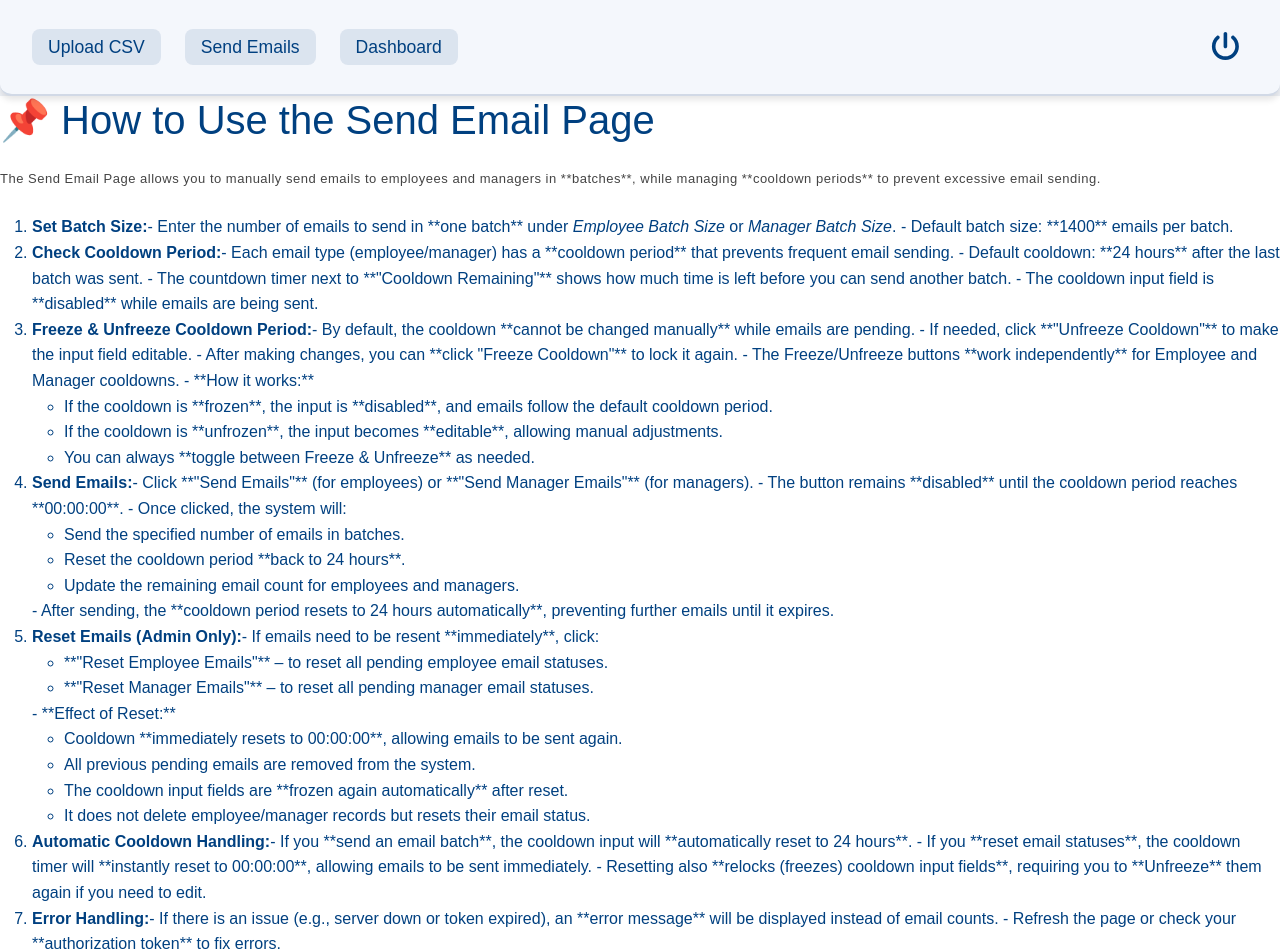
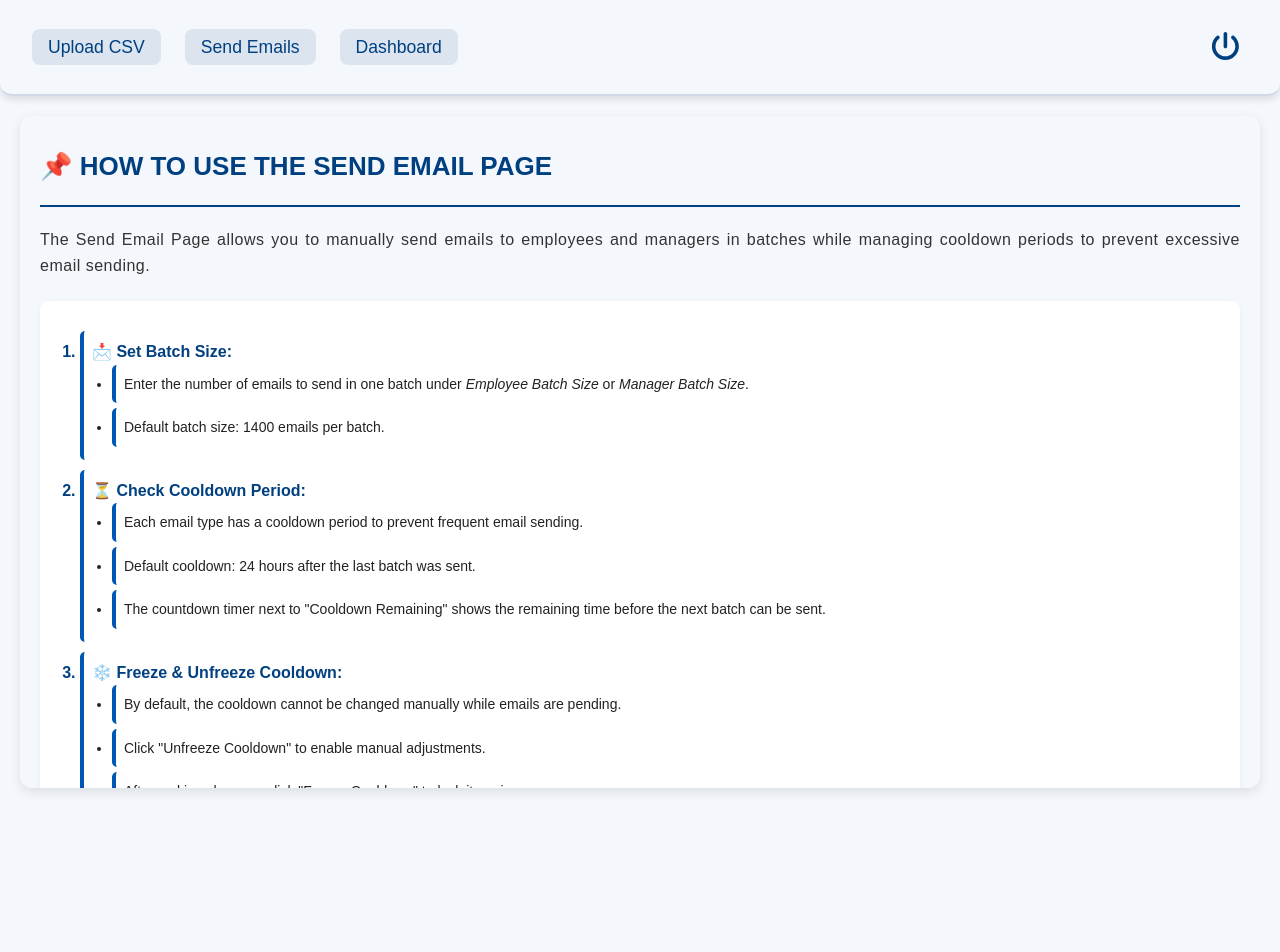
Before and after one commit to rahulapps29/flip_front, a React (Vite) app: page /instructions in a window 1280 px wide. Shown: the top 952 px of the page. After the commit the page ends 808 px from the top, so only its background shows below. Built offline with nearby package versions, Linux system fonts and the light colour scheme; sample sign-in values are in the browser's storage.

Commit message:
Updated the UI for better UX

```diff
--- a/src/App.jsx
+++ b/src/App.jsx
@@ -31,7 +31,7 @@ const App = () => {
         <Route path="/" element={<Navigate to="/dashboard" />} />
         <Route path="/login" element={<Login />} />
         <Route path="/form" element={<FormPage />} />
-        <Route path="/instructions" element={<Instructions />} />
+        <Route path="/instructions" element={<ProtectedRoute><Instructions /></ProtectedRoute>} />
         <Route path="/upload" element={<ProtectedRoute><UploadPage /></ProtectedRoute>} />
         <Route path="/send-email" element={<ProtectedRoute><SendEmailPage /></ProtectedRoute>} />
         <Route path="/dashboard" element={<ProtectedRoute><Dashboard /></ProtectedRoute>} />
--- a/src/pages/Home.css
+++ b/src/pages/Home.css
@@ -131,7 +131,7 @@ body {
   margin-top: 25px;
   border-left: 5px solid #008080;
   box-shadow: 0 4px 12px rgba(0, 0, 0, 0.1);
-  overflow-y: scroll;
+  overflow-y: auto;
 }
 
 /* 📌 Instruction Titles */
--- /dev/null
+++ b/src/pages/Instructions.css
@@ -0,0 +1,127 @@
+/* 🌟 Base Styling */
+.instructions-container {
+  max-width: 100%;
+  margin: 20px;
+  padding: 20px;
+  background-color: #f4f7fc;
+  border-radius: 12px;
+  box-shadow: 0 4px 12px rgba(0, 0, 0, 0.1);
+  height: 84vh;
+  display: flex;
+  flex-direction: column;
+  position: relative;
+  overflow-y: auto;
+}
+
+/* 📌 Header */
+.instructions-header {
+  display: flex;
+  justify-content: space-between;
+  align-items: center;
+  padding: 15px 0;
+  border-bottom: 2px solid #004080;
+  margin-bottom: 20px;
+}
+
+.instructions-header h1 {
+  font-size: 26px;
+  font-weight: bold;
+  color: #004080;
+  text-transform: uppercase;
+}
+
+/* 📖 Text */
+.instructions-text {
+  font-size: 16px;
+  color: #333;
+  line-height: 1.6;
+  text-align: justify;
+}
+
+/* 📑 Instruction Content */
+.instructions-content {
+  background: white;
+  padding: 20px;
+  border-radius: 8px;
+  box-shadow: 0 2px 6px rgba(0, 0, 0, 0.05);
+  margin-top: 15px;
+}
+
+/* 📌 Ordered List */
+.instructions-list {
+  list-style-type: decimal;
+  padding-left: 20px;
+  margin-top: 10px;
+}
+
+.instructions-list li {
+  font-size: 16px;
+  font-weight: bold;
+  color: #004080;
+  margin-bottom: 10px;
+}
+
+.instructions-list ul {
+  list-style-type: disc;
+  margin-left: 20px;
+  padding-left: 0;
+}
+
+.instructions-list ul li {
+  font-weight: normal;
+  color: #222;
+  font-size: 14px;
+  background: white;
+  padding: 8px;
+  margin-bottom: 5px;
+  border-radius: 5px;
+  border-left: 4px solid #0056b3;
+  transition: background 0.3s ease;
+}
+
+.instructions-list ul li:hover {
+  background: #e3f2fd;
+}
+
+/* 🔗 Back Link */
+.instructions-footer {
+  text-align: center;
+  margin-top: 20px;
+}
+
+.back-link {
+  font-size: 16px;
+  font-weight: bold;
+  color: #0056b3;
+  text-decoration: none;
+  transition: color 0.3s ease;
+}
+
+.back-link:hover {
+  color: #003366;
+  text-decoration: underline;
+}
+
+/* 📱 Responsive Design */
+@media (max-width: 768px) {
+  .instructions-container {
+    width: 90%;
+    padding: 20px;
+  }
+
+  .instructions-header h1 {
+    font-size: 22px;
+  }
+
+  .instructions-text {
+    font-size: 15px;
+  }
+
+  .instructions-list li {
+    font-size: 14px;
+  }
+
+  .back-link {
+    font-size: 14px;
+  }
+}
--- a/src/pages/Instructions.jsx
+++ b/src/pages/Instructions.jsx
@@ -1,88 +1,86 @@
 import React from "react";
 import { Link } from "react-router-dom";
+import "./Instructions.css"; // Import the CSS file
 
 const Instructions = () => {
   return (
-    <div className="max-w-2xl mx-auto p-6 bg-white shadow-lg rounded-lg">
-      <h1 className="text-2xl font-bold mb-4">📌 How to Use the Send Email Page</h1>
-      <p className="mb-4">
-        The Send Email Page allows you to manually send emails to employees and managers in **batches**, while managing **cooldown periods** to prevent excessive email sending.
+    <div className="instructions-container">
+      <div className="instructions-header">
+        <h1>📌 How to Use the Send Email Page</h1>
+      </div>
+
+      <p className="instructions-text">
+        The Send Email Page allows you to manually send emails to employees and managers in batches while managing cooldown periods to prevent excessive email sending.
       </p>
 
-      <ol className="list-decimal pl-5 space-y-3">
-        <li>
-          <strong>Set Batch Size:</strong>
-          - Enter the number of emails to send in **one batch** under <em>Employee Batch Size</em> or <em>Manager Batch Size</em>.
-          - Default batch size: **1400** emails per batch.
-        </li>
+      <div className="instructions-content">
+        <ol className="instructions-list">
+          <li>
+            <strong>📩 Set Batch Size:</strong>
+            <ul>
+              <li>Enter the number of emails to send in one batch under <em>Employee Batch Size</em> or <em>Manager Batch Size</em>.</li>
+              <li>Default batch size: 1400 emails per batch.</li>
+            </ul>
+          </li>
 
-        <li>
-          <strong>Check Cooldown Period:</strong>
-          - Each email type (employee/manager) has a **cooldown period** that prevents frequent email sending.
-          - Default cooldown: **24 hours** after the last batch was sent.
-          - The countdown timer next to **"Cooldown Remaining"** shows how much time is left before you can send another batch.
-          - The cooldown input field is **disabled** while emails are being sent.
-        </li>
+          <li>
+            <strong>⏳ Check Cooldown Period:</strong>
+            <ul>
+              <li>Each email type has a cooldown period to prevent frequent email sending.</li>
+              <li>Default cooldown: 24 hours after the last batch was sent.</li>
+              <li>The countdown timer next to "Cooldown Remaining" shows the remaining time before the next batch can be sent.</li>
+            </ul>
+          </li>
 
-        <li>
-          <strong>Freeze & Unfreeze Cooldown Period:</strong>
-          - By default, the cooldown **cannot be changed manually** while emails are pending.
-          - If needed, click **"Unfreeze Cooldown"** to make the input field editable.
-          - After making changes, you can **click "Freeze Cooldown"** to lock it again.
-          - The Freeze/Unfreeze buttons **work independently** for Employee and Manager cooldowns.
-          - **How it works:**
-            <ul className="list-disc pl-5">
-              <li>If the cooldown is **frozen**, the input is **disabled**, and emails follow the default cooldown period.</li>
-              <li>If the cooldown is **unfrozen**, the input becomes **editable**, allowing manual adjustments.</li>
-              <li>You can always **toggle between Freeze & Unfreeze** as needed.</li>
+          <li>
+            <strong>❄️ Freeze & Unfreeze Cooldown:</strong>
+            <ul>
+              <li>By default, the cooldown cannot be changed manually while emails are pending.</li>
+              <li>Click "Unfreeze Cooldown" to enable manual adjustments.</li>
+              <li>After making changes, click "Freeze Cooldown" to lock it again.</li>
+              <li>Freeze/Unfreeze buttons work independently for employees and managers.</li>
             </ul>
-        </li>
+          </li>
 
-        <li>
-          <strong>Send Emails:</strong>
-          - Click **"Send Emails"** (for employees) or **"Send Manager Emails"** (for managers).
-          - The button remains **disabled** until the cooldown period reaches **00:00:00**.
-          - Once clicked, the system will:
-            <ul className="list-disc pl-5">
-              <li>Send the specified number of emails in batches.</li>
-              <li>Reset the cooldown period **back to 24 hours**.</li>
-              <li>Update the remaining email count for employees and managers.</li>
+          <li>
+            <strong>🚀 Send Emails:</strong>
+            <ul>
+              <li>Click "Send Emails" (for employees) or "Send Manager Emails" (for managers).</li>
+              <li>The button is disabled until the cooldown period reaches 00:00:00.</li>
+              <li>After sending, the cooldown resets to 24 hours automatically.</li>
             </ul>
-          - After sending, the **cooldown period resets to 24 hours automatically**, preventing further emails until it expires.
-        </li>
+          </li>
 
-        <li>
-          <strong>Reset Emails (Admin Only):</strong>
-          - If emails need to be resent **immediately**, click:
-            <ul className="list-disc pl-5">
-              <li>**"Reset Employee Emails"** – to reset all pending employee email statuses.</li>
-              <li>**"Reset Manager Emails"** – to reset all pending manager email statuses.</li>
+          <li>
+            <strong>🔄 Reset Emails (Admin Only):</strong>
+            <ul>
+              <li>Click "Reset Employee Emails" to reset all employee email statuses.</li>
+              <li>Click "Reset Manager Emails" to reset all manager email statuses.</li>
+              <li>The cooldown instantly resets to 00:00:00, allowing immediate email sending.</li>
             </ul>
-          - **Effect of Reset:**
-            <ul className="list-disc pl-5">
-              <li>Cooldown **immediately resets to 00:00:00**, allowing emails to be sent again.</li>
-              <li>All previous pending emails are removed from the system.</li>
-              <li>The cooldown input fields are **frozen again automatically** after reset.</li>
-              <li>It does not delete employee/manager records but resets their email status.</li>
+          </li>
+
+          <li>
+            <strong>⚠️ Automatic Cooldown Handling:</strong>
+            <ul>
+              <li>If you send an email batch, the cooldown input will automatically reset to 24 hours.</li>
+              <li>If you reset email statuses, the cooldown timer will instantly reset to 00:00:00, allowing emails to be sent immediately.</li>
+              <li>Resetting also relocks (freezes) cooldown input fields, requiring you to "Unfreeze" them again if you need to edit.</li>
             </ul>
-        </li>
+          </li>
 
-        <li>
-          <strong>Automatic Cooldown Handling:</strong>
-          - If you **send an email batch**, the cooldown input will **automatically reset to 24 hours**.
-          - If you **reset email statuses**, the cooldown timer will **instantly reset to 00:00:00**, allowing emails to be sent immediately.
-          - Resetting also **relocks (freezes) cooldown input fields**, requiring you to **Unfreeze** them again if you need to edit.
-        </li>
+          <li>
+            <strong>🚨 Error Handling:</strong>
+            <ul>
+              <li>If there is an issue (e.g., server down or token expired), an error message will be displayed instead of email counts.</li>
+              <li>Refresh the page or check your authorization token to fix errors.</li>
+            </ul>
+          </li>
+        </ol>
+      </div>
 
-        <li>
-          <strong>Error Handling:</strong>
-          - If there is an issue (e.g., server down or token expired), an **error message** will be displayed instead of email counts.
-          - Refresh the page or check your **authorization token** to fix errors.
-        </li>
-      </ol>
-
-      <div className="mt-6">
-        <Link to="/" className="text-blue-600 hover:underline">← Back to Main Page</Link>
+      <div className="instructions-footer">
+        <Link to="/send-email" className="back-link">← Back to Send Emails Page</Link>
       </div>
     </div>
   );
--- a/ui/Navbar.css
+++ b/ui/Navbar.css
@@ -49,11 +49,9 @@
 
 /* ✅ Disabled Link (Current Page) */
 .disabled-link {
-  color: #7a869a; /* Muted grayish-blue */
+  color: #f4f7fc; /* Muted grayish-blue */
   pointer-events: none; /* Prevents clicks */
-  opacity: 0.6; /* Slightly faded */
-  cursor: default;
-  background: rgba(0, 64, 128, 0.05);
+  background: #004080;
   padding: 0.5rem 1rem;
   border-radius: 8px;
 }
```
Also changed, not shown: src/pages/SendEmail.css (+23 -13 lines), src/pages/SendEmail.jsx (+95 -55 lines). Lines whose indentation alone changed are shown as unchanged.
